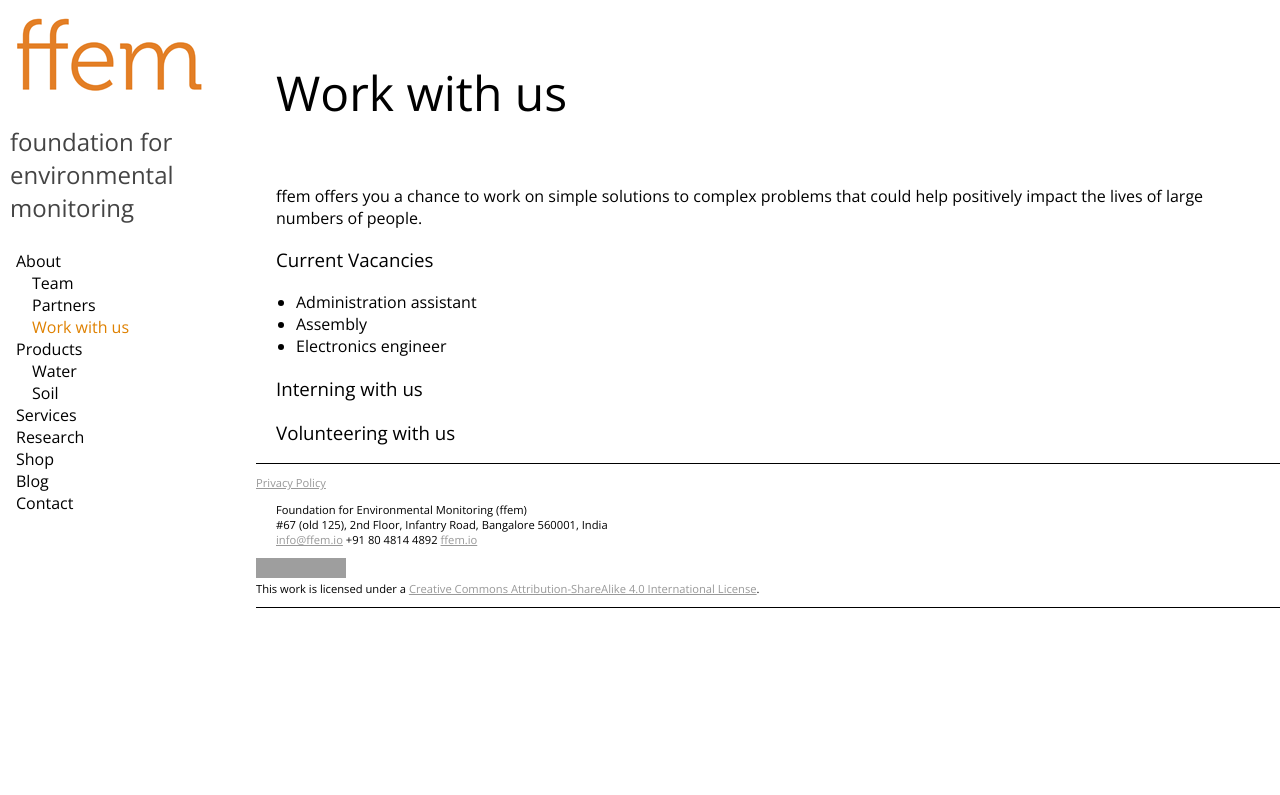
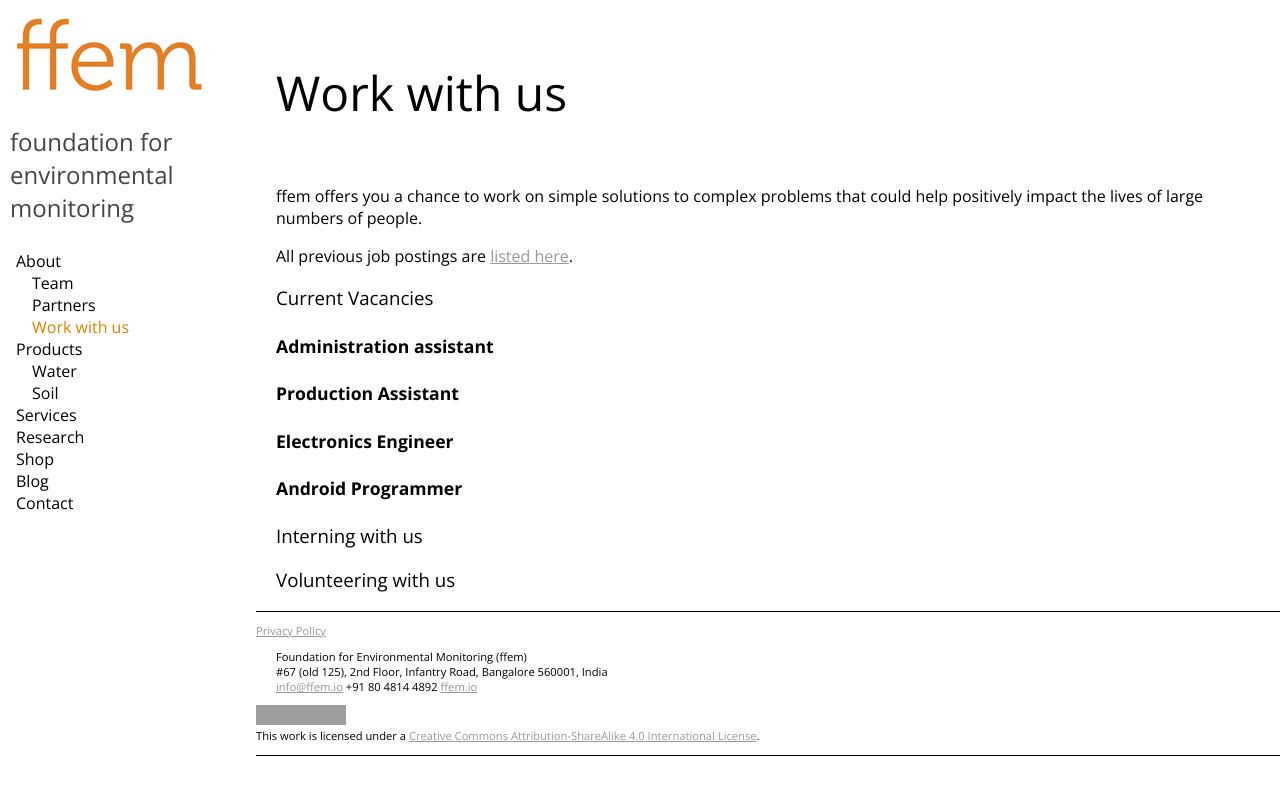
Before and after one commit to adraman/foundation-for-environmental-monitoring.github.io, a Jekyll site: the page built from _pages/work.md, in a window 1280 px wide. Shown: the top 795 px of the page. Built offline with Jekyll 4.4.1, drawn with Linux system fonts in a browser that asks for light colours; grey boxes are pictures that could not be loaded.

Commit message:
Added previous postings page. Styles for postings page

```diff
--- a/_pages/work.md
+++ b/_pages/work.md
@@ -6,10 +6,21 @@ layout: default
 
 ffem offers you a chance to work on simple solutions to complex problems that could help positively impact the lives of large numbers of people.
 
+All previous job postings are [listed here]({{ site.url }}/previous_postings/).
+
 ### Current Vacancies
-* Administration assistant
-* Assembly
-* Electronics engineer
+#### Administration assistant
+
+
+#### Production Assistant
+
+
+#### Electronics Engineer
+
+
+#### Android Programmer
+
+
 
 ### Interning with us
 
--- a/styles/screen.css
+++ b/styles/screen.css
@@ -20,6 +20,13 @@ article h3 {
   padding-left: 20px;
   padding-right: 20px;
   font-weight: normal;
+}
+
+article h4 {
+  padding-left: 20px;
+  padding-right: 20px;
+  font-weight: bold;
+  font-size: 1.1em;
 }
 
 article p {
```
Also changed, not shown: _pages/previous_postings.md (added, +9 -0 lines).
